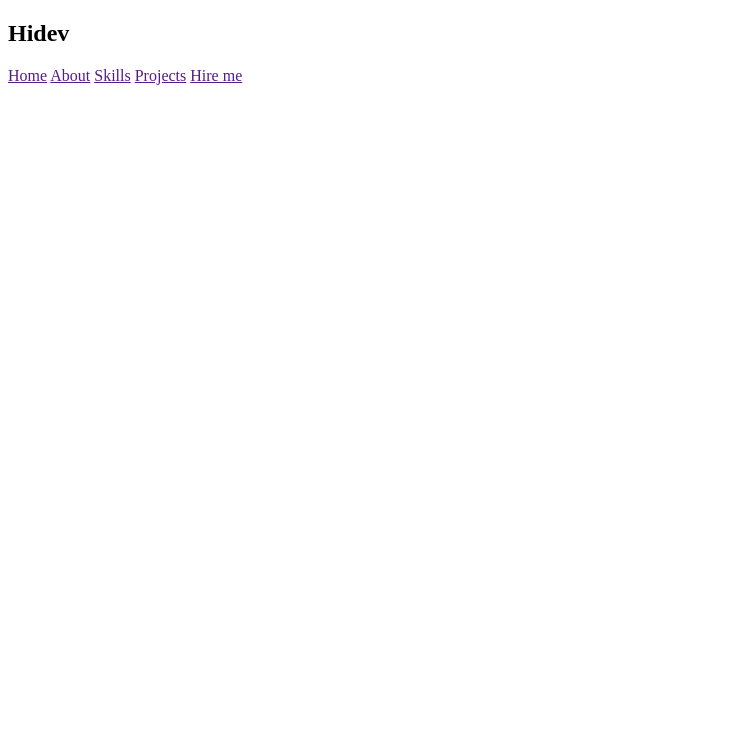
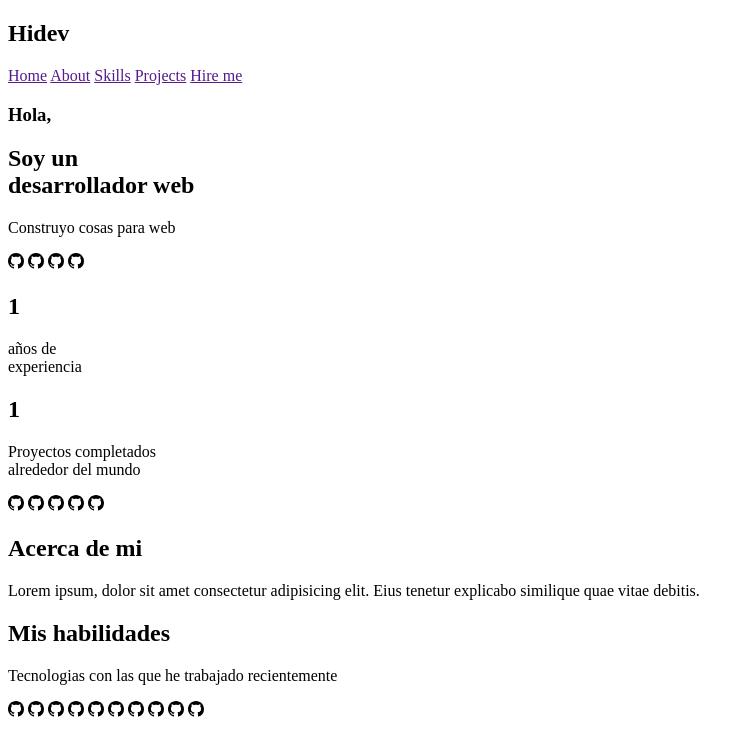
Before and after one commit to LautaroTobiasBaigorria/trabajopracticofinal, a plain HTML site: page index.html in a window 1280 px wide. Shown: the whole page, without its empty margins (0-754 px from the left). Drawn offline with Linux system fonts and the light colour scheme.

Commit message:
realize el section de presentacion

```diff
--- a/index.html
+++ b/index.html
@@ -6,6 +6,7 @@
     <title>Portfolio</title>
 </head>
 <body>
+
     <header>
         <h2>Hidev</h2>
         <nav>
@@ -17,9 +18,58 @@
         </nav>
 
     <main>
-        <section></section>
-        <section></section>
-        <section></section>
+        <section>
+            <h3>Hola,</h3>
+            <h1>Soy un <br> desarrollador web</h1>
+            <p>Construyo cosas para web</p>
+            <img src="image/github.svg" alt="">
+            <img src="image/github.svg" alt="">
+            <img src="image/github.svg" alt="">
+            <img src="image/github.svg" alt="">
+        </section>
+
+        <section>
+            <div>
+                <h2>1</h2>
+                <p>años de <br> experiencia</p>
+            </div>
+            <div>
+                <h2>1</h2>
+                <p>Proyectos completados <br> alrededor del mundo</p>
+            </div>
+            <div>
+                <img src="image/github.svg" alt="">
+                <img src="image/github.svg" alt="">
+                <img src="image/github.svg" alt="">
+                <img src="image/github.svg" alt="">
+                <img src="image/github.svg" alt="">
+            </div>
+        </section>
+
+        <section>
+            <div>
+                <h2>Acerca de mi</h2>
+                <p>Lorem ipsum, dolor sit amet consectetur adipisicing elit. Eius tenetur explicabo similique quae vitae debitis.</p>
+            </div>
+
+            <div>
+                <h2>Mis habilidades</h2>
+                <p>Tecnologias con las que he trabajado recientemente</p>
+            </div>
+            <div>
+                <img src="image/github.svg" alt="">
+                <img src="image/github.svg" alt="">
+                <img src="image/github.svg" alt="">
+                <img src="image/github.svg" alt="">
+                <img src="image/github.svg" alt="">
+                <img src="image/github.svg" alt="">
+                <img src="image/github.svg" alt="">
+                <img src="image/github.svg" alt="">
+                <img src="image/github.svg" alt="">
+                <img src="image/github.svg" alt="">
+            </div>
+        </section>
+
         <section></section>
     </main>
     <footer></footer>
```
Also changed, not shown: image/github.svg (added).
